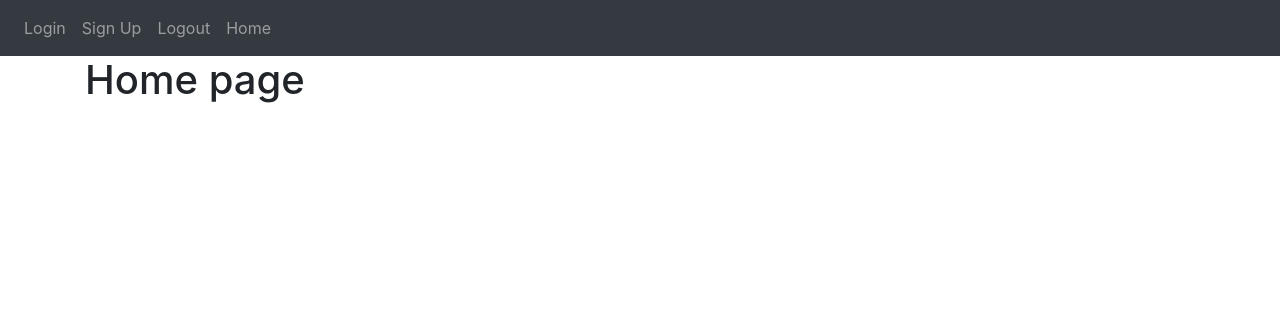
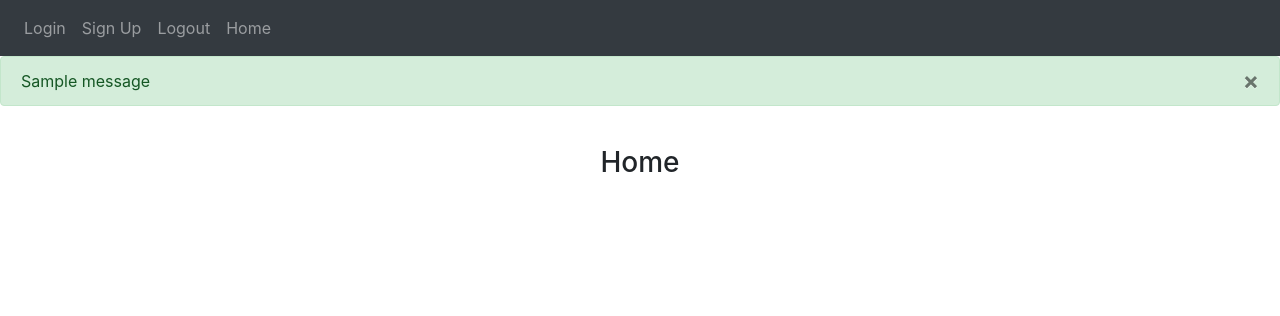
Before and after one commit to JeffC25/smart-document-analyzer, a Python web app: template app/templates/home.html in a window 1280 px wide. Shown: the top 316 px of the page. Run offline with Jinja, Linux system fonts and the light colour scheme; the template is opened without the code that fills it, so the values that code supplies are empty; tables that the repository leaves empty hold one stand-in row (values such as "Sample post"); one stand-in notice (Sample message) is shown; some libraries are stand-ins or nearby versions.

Commit message:
refactor

```diff
--- a/app/__init__.py
+++ b/app/__init__.py
@@ -1,4 +1,8 @@
 from flask import Flask
+from flask_sqlalchemy import SQLAlchemy
+
+db = SQLAlchemy()
+DB_NAME = "database.db"
 
 def createApp():
     from dotenv import load_dotenv
@@ -9,6 +13,8 @@ def createApp():
 
     app = Flask(__name__)
     app.config['SECRET_KEY'] = secretKey
+    app.config['SQLALCHEMY_DATABASE_URI'] = f'sqlite:///{DB_NAME}'
+    db.init_app(app)
 
     from .views import views
     from .auth import auth
--- /dev/null
+++ b/app/models.py
@@ -0,0 +1 @@
+from . import db
--- a/app/templates/base.html
+++ b/app/templates/base.html
@@ -35,6 +35,29 @@
                 </div>
             </div>
         </nav>
+
+        {% with messages = get_flashed_messages(with_categories=true) %}
+        {% if messages%}
+            {% for category, message in messages %}
+                {% if category == 'error' %}
+                    <div class="alert alert-danger alert-dismissable fade show" role="alert">
+                        {{ message }}
+                        <button type="button" class="close" data-dismiss="alert">
+                            <span aria-hidden="true">&times;</span>
+                        </button>
+                    </div>
+                {% else %}
+                    <div class="alert alert-success alert-dismissable fade show" role="alert">
+                        {{ message }}
+                        <button type="button" class="close" data-dismiss="alert">
+                            <span aria-hidden="true">&times;</span>
+                        </button>
+                    </div>
+                {% endif %}
+            {% endfor %}
+        {% endif %}
+        {% endwith %}
+
         <div class="container">
             {% block content %}
             {% endblock %}
--- a/app/templates/home.html
+++ b/app/templates/home.html
@@ -2,5 +2,6 @@
 {% block title %}Home{% endblock %}
 
 {% block content %}
-<h1>Home page</h1>
+<br/>
+<h3 align="center">Home</h3>
 {% endblock %}
--- a/app/templates/login.html
+++ b/app/templates/login.html
@@ -2,6 +2,7 @@
 {% block title %}Login{% endblock %}
 
 {% block content %}
+<br/>
 <form method="POST">
     <h3 align="center">Login</h3>
     <div class="form-group">
--- a/app/templates/signup.html
+++ b/app/templates/signup.html
@@ -2,6 +2,7 @@
 {% block title %}Sign Up{% endblock %}
 
 {% block content %}
+<br/>
 <form method="POST">
     <h3 align="center">Sign Up</h3>
     <div class="form-group">
```
Also changed, not shown: app/auth.py (+20 -4 lines).
